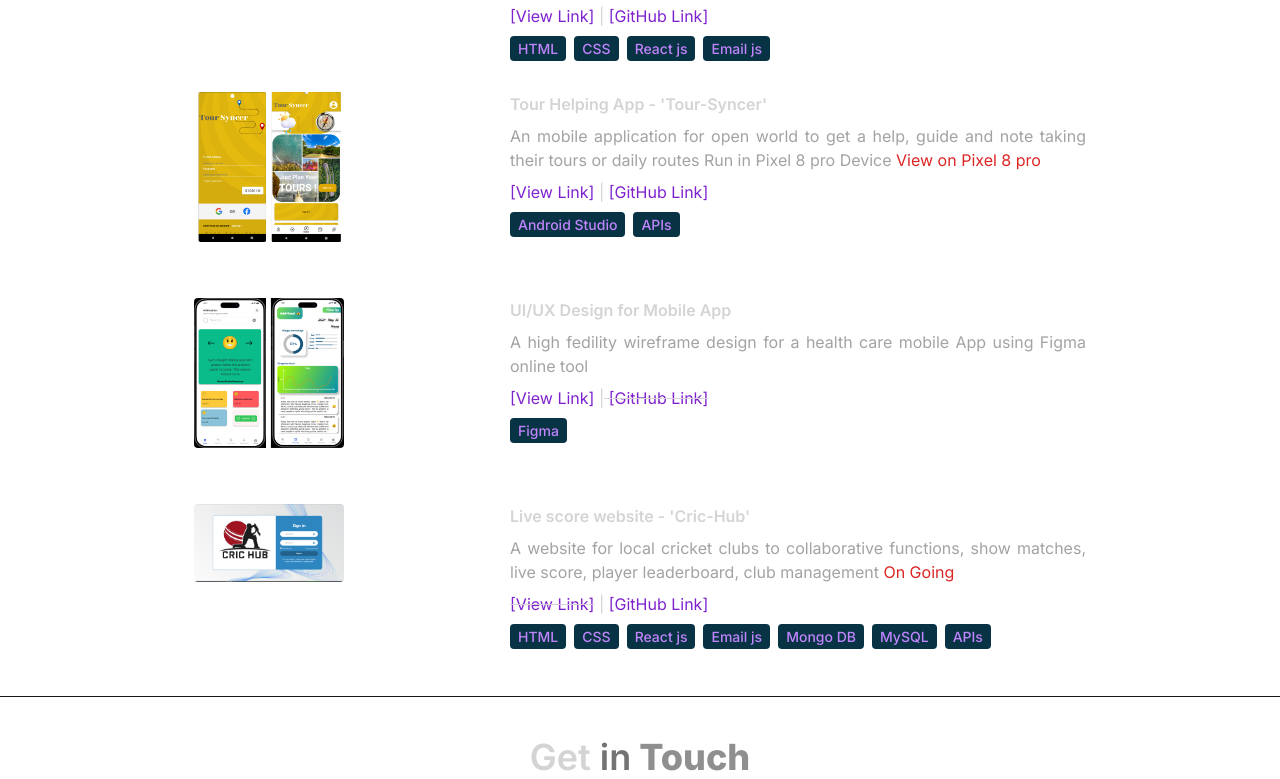
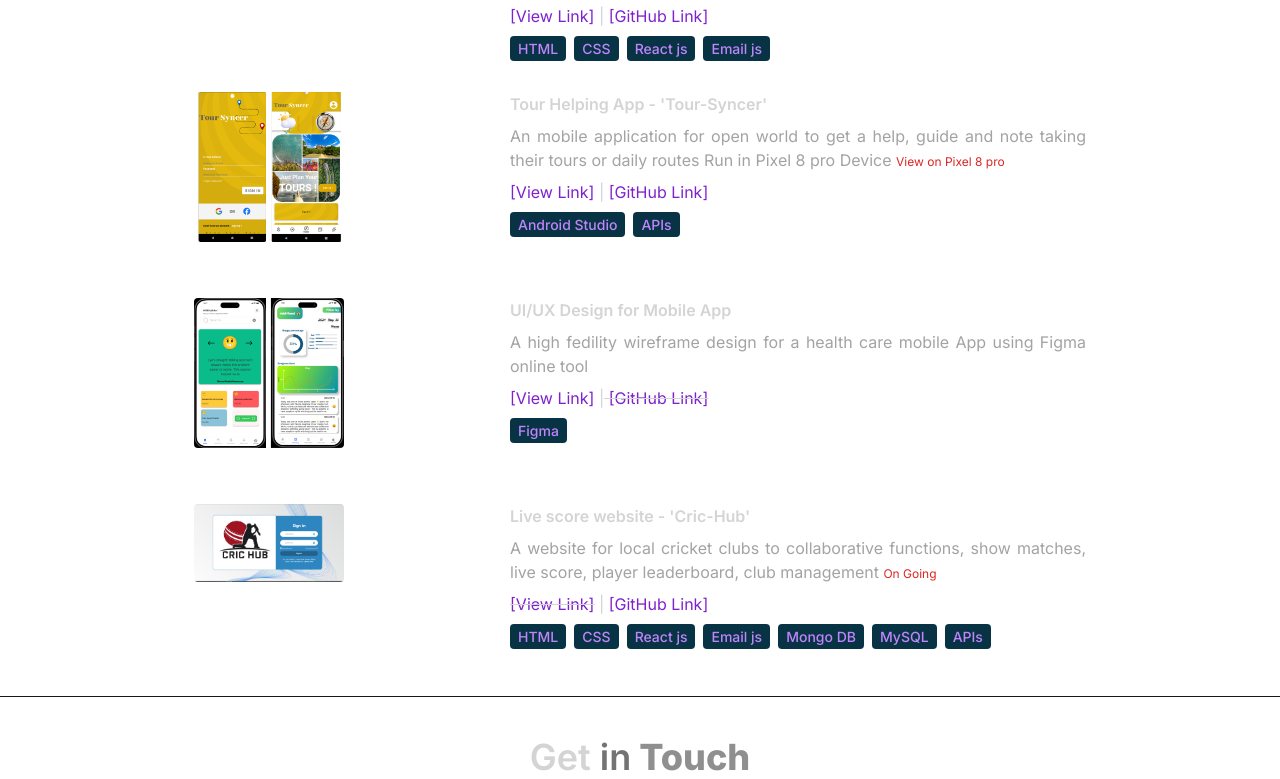
Before and after one commit to Nilushka-Poornima/Portfolio, a React (Create React App) app: page / in a window 1280 px wide. Shown: the part 3385-4164 px from the top of the page. Built offline with nearby package versions, Linux system fonts and the light colour scheme.

Commit message:
sorry xs text special

```diff
--- a/src/components/Works.jsx
+++ b/src/components/Works.jsx
@@ -32,7 +32,7 @@ const Works = () => {
                             transition={{ duration: 1, ease: "easeInOut" }}
                             className="w-full max-w-xl lg:w-3/4">
                             <h6 className="mb-2 font-semibold">{works.title}</h6>
-                            <p className="mb-2 text-neutral-400 text-justify">{works.description} <span className='text-red-600'> {works.special}</span></p>
+                            <p className="mb-2 text-neutral-400 text-justify">{works.description} <span className='text-red-600 text-xs'> {works.special}</span></p>
                             <p className='mb-2'>
                                 <a href={works.link1} className={works.status1} target='blank'>
                                     <span className='text-purple-700 '> [View Link]</span>
```
